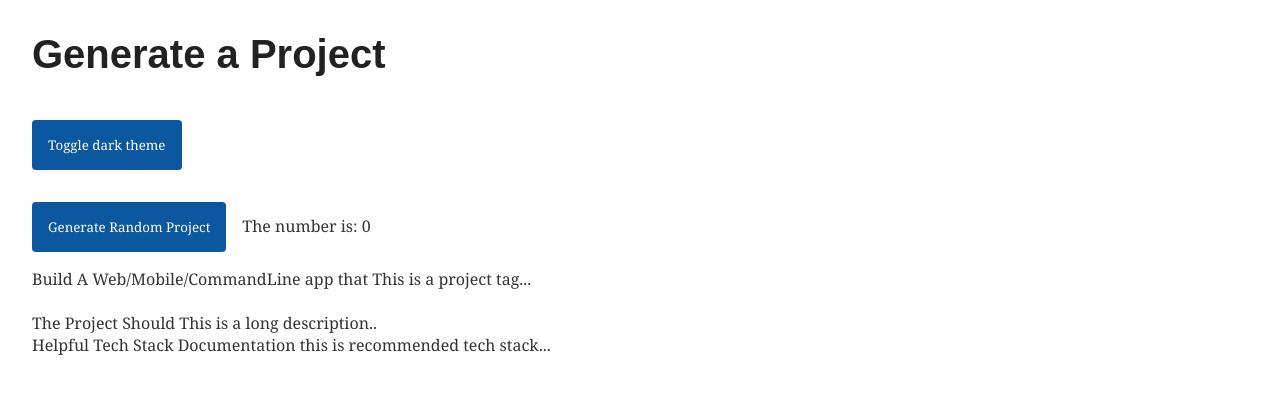
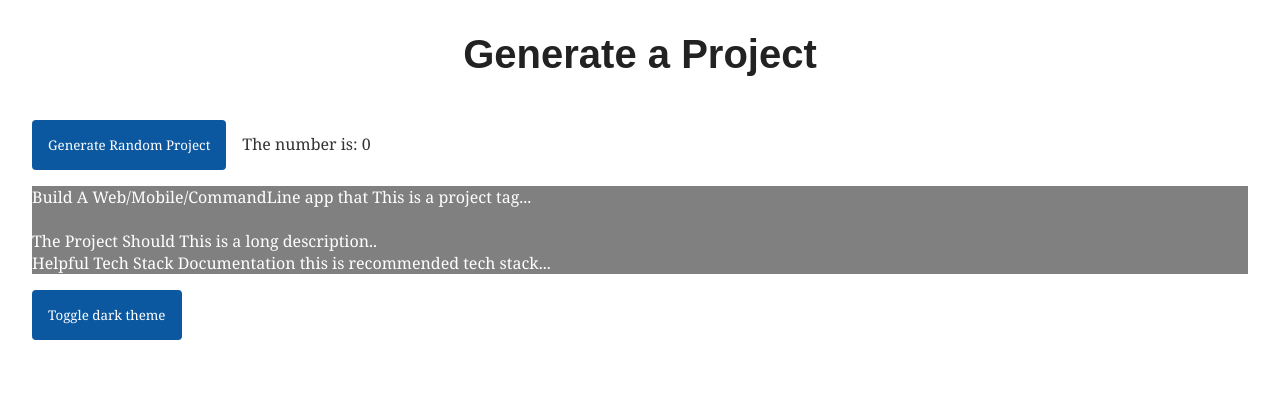
Before and after one commit to hackathon-project-generator/project-gen, an Angular app: page / in a window 1280 px wide. Shown: the top 394 px of the page. Built offline with nearby package versions, Linux system fonts and the light colour scheme.

Commit message:
up to date

```diff
--- a/src/app/app.component.html
+++ b/src/app/app.component.html
@@ -1,3 +1,5 @@
 <h1>{{head}}</h1>
-<button (click)="toggleDarkTheme()">Toggle dark theme</button>
-<app-generate-project></app-generate-project>
+<div class="generateProject">
+    <app-generate-project></app-generate-project>
+    <button (click)="toggleDarkTheme()">Toggle dark theme</button>
+</div>
--- a/src/app/generate-project/generate-project.component.css
+++ b/src/app/generate-project/generate-project.component.css
@@ -2,3 +2,7 @@
     background-color: grey;
     color: white;
 }
+
+.generateButton{
+
+}
--- a/src/app/generate-project/generate-project.component.html
+++ b/src/app/generate-project/generate-project.component.html
@@ -1,16 +1,16 @@
-<div><button (click)="GenerateProject()">Generate Random Project</button>
-<span>The number is: </span>{{valued}}
+<div class="generateButton"><button (click)="GenerateProject()">Generate Random Project</button>
+    <span>The number is: </span>{{valued}}
 </div>
-<div>
-    <div>
-        <span class="shortDesc">Build A </span>{{project.type}}
-        <span class="shortDesc"> app that </span> {{project.tag}}
+<div class="project">
+    <div class="shortDesc">
+        <span>Build A </span>{{project.type}}
+        <span> app that </span> {{project.tag}}
     </div>
     <br>
-    <div>
-        <span class="longDesc">The Project Should </span>{{project.description}}
+    <div class="longDesc">
+        <span>The Project Should </span>{{project.description}}
     </div>
     <div>
-        <span class="longDesc">Helpful Tech Stack Documentation </span>{{project.stack}}
+        <span>Helpful Tech Stack Documentation </span>{{project.stack}}
     </div>
 </div>
--- a/src/styles.css
+++ b/src/styles.css
@@ -26,6 +26,7 @@ body {
   color: var(--text-color);
   font-family: Arial, Helvetica, sans-serif;
   font-size: 250%;
+  text-align: center;
 }
 button {
   padding: 1rem;
```
Lines whose indentation alone changed are shown as unchanged.
